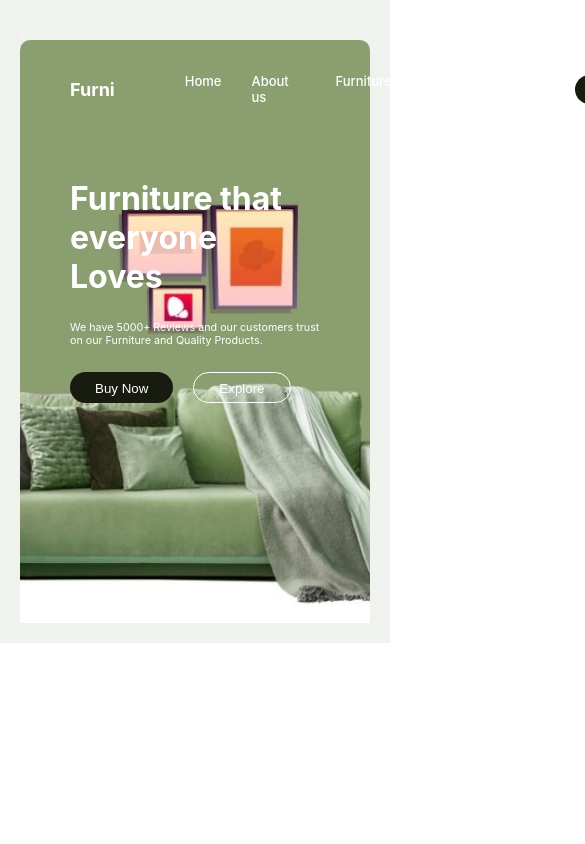
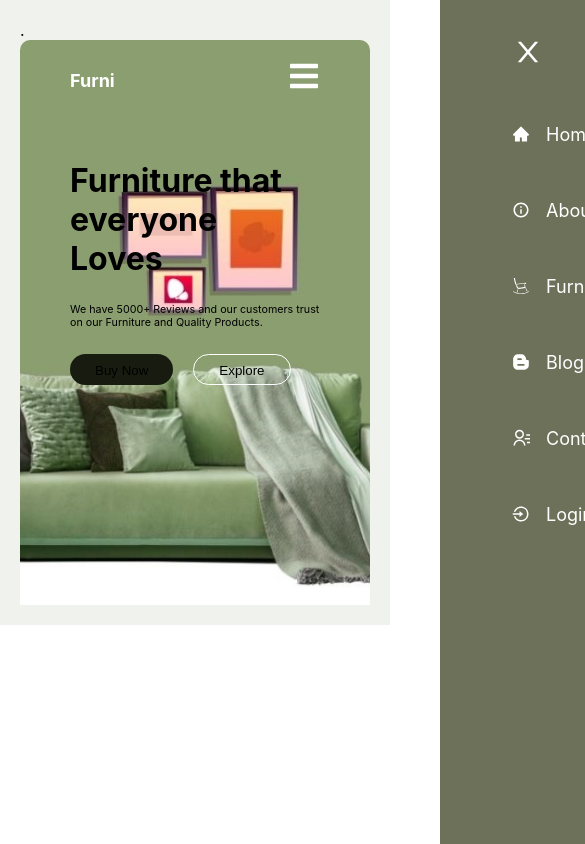
Before and after one commit to dixitji99/e-furniture, a React (Create React App) app: page / in a window 390 px wide. Shown: the top 844 px of the page, 585 px wide, since content can reach past the window. Built offline with nearby package versions, Linux system fonts and the light colour scheme.

Commit message:
fix(navbar): navbar made responsive

```diff
--- a/src/Components/Navbar/Navbar.scss
+++ b/src/Components/Navbar/Navbar.scss
@@ -1,15 +1,5 @@
 @import "../../Color/basicColor";
-
-* {
-    color: $white;
-
-    a {
-        text-decoration: none;
-        &:hover{
-            text-decoration: underline;
-        }
-    }
-}
+@import "~react-pro-sidebar/dist/scss/styles.scss";
 
 .navbar {
     background-color: $lightolivegreen;
@@ -20,10 +10,25 @@
     border-top-right-radius: 10px;
     border-top-left-radius: 10px;
 
+    * {
+        a {
+            text-decoration: none;
+            &:hover {
+                text-decoration: underline;
+            }
+        }
+    }
+
     &__logo-name {
+        color: $white;
         font-size: large;
         font-weight: bold;
         align-self: center;
+    }
+
+    &__side-navbar {
+        margin-left: auto;
+        display: none;
     }
 
     &__nav-links {
@@ -33,6 +38,10 @@
         font-weight: 500;
         max-width: 800px;
         min-width: 400px;
+
+        * {
+            color: $white;
+        }
 
         ul {
             list-style: none;
@@ -45,6 +54,7 @@
         align-self: center;
 
         &--round-button {
+            color: $white;
             cursor: pointer;
             background-color: $darkgreen;
             border: none;
@@ -56,3 +66,18 @@
         }
     }
 }
+
+@media only screen and (max-width: 770px) {
+    .navbar {
+        &__side-navbar {
+            display: flex;
+        }
+
+        &__nav-links {
+            display: none;
+        }
+        &__login-button{
+            display: none;
+        }
+    }
+}
--- a/src/Components/Navbar/Navbar.tsx
+++ b/src/Components/Navbar/Navbar.tsx
@@ -1,30 +1,35 @@
 import './Navbar.scss'
-import {Link} from 'react-router-dom';
+import Sidebar from './Sidebar'
+import { Link } from 'react-router-dom';
+
 
 function Navbar() {
+
+
     return (
         <>
+
             <div className="navbar">
                 <div className='navbar__logo-name'>
                     Furni
                 </div>
+                <div className="navbar__side-navbar">
+                    <Sidebar />
+                </div>
+
                 <div className="navbar__nav-links">
                     <ul>
-                        {/* <li>Home</li>
-                        <li>About us</li>
-                        <li>Furniture</li>
-                        <li>Blog</li>
-                        <li>Contact us</li> */}
-                        <li><Link to='/'>Home</Link></li>
-                        <li><Link to='/'>About us</Link></li>
-                        <li><Link to='/'>Furniture</Link></li>
-                        <li><Link to='/'>Blog</Link></li>
-                        <li><Link to='/'>Contact us</Link></li>
+                        <li><Link to='e-furniture/'>Home</Link></li>
+                        <li><Link to='about/'>About us</Link></li>
+                        <li><Link to='furniture/'>Furniture</Link></li>
+                        <li><Link to='blog/'>Blog</Link></li>
+                        <li><Link to='contact_us/'>Contact us</Link></li>
                     </ul>
                 </div>
                 <div className="navbar__login-button">
-                    <button className='navbar__login-button--round-button'>Login</button>
+                    <Link to='login_page/'><button className='navbar__login-button--round-button'>Login</button></Link>
                 </div>
+
             </div>
         </>
     )
--- /dev/null
+++ b/src/Components/Navbar/Sidebar.scss
@@ -0,0 +1,78 @@
+@import "../../Color/basicColor";
+
+.sidebar {
+    display: flex;
+    align-items: center;
+}
+
+.menu-bars {
+    margin: 0 0 0 2rem;
+    font-size: 2rem;
+    background: none;
+    color: $white;
+}
+
+.nav-menu {
+    background-color: rgba($color: $mediumolivegreen, $alpha: 0.5);
+    width: 250px;
+    height: 100vh;
+    display: flex;
+    justify-content: center;
+    position: fixed;
+    top: 0;
+    right: -300px;
+    transition: 850ms;
+}
+
+.nav-menu.active {
+    right: -33px;
+    transition: 350ms;
+}
+
+.nav-text {
+    display: flex;
+    justify-content: start;
+    align-items: center;
+    padding: 8px 0 8px 16px;
+    list-style: none;
+    height: 60px;
+}
+
+.nav-text a {
+    text-decoration: none;
+    color: $white;
+    font-size: 18px;
+    width: 95%;
+    height: 100%;
+    display: flex;
+    align-items: center;
+    padding: 0 16px;
+    border-radius: 4px;
+}
+
+.nav-text a:hover {
+    background-color: $lightgreen;
+    color: $black;
+}
+
+.nav-menu-items {
+    width: 100%;
+}
+
+.navbar-toggle {
+    width: 100%;
+    height: 80px;
+    display: flex;
+    justify-content: start;
+    align-items: center;
+}
+
+span {
+    margin-left: 16px;
+}
+
+@media only screen and (max-width: 770px) {
+    .nav-menu {
+        background-color: rgba($color: $mediumolivegreen, $alpha: 0.9);
+    }
+}
--- /dev/null
+++ b/src/Components/Navbar/Sidebar.tsx
@@ -0,0 +1,46 @@
+
+import { useState } from 'react';
+import { Link } from 'react-router-dom';
+import * as FaIcons from 'react-icons/fa'
+import * as AiIcons from 'react-icons/ai'
+import { SidebarData } from './SidebarData';
+import './Sidebar.scss'
+
+function Sidebar() {
+
+    const [sidebar, setSidebar] = useState(false);
+
+    const showSidebar = () => setSidebar(!sidebar);
+
+    return (
+
+        <>
+            <div className='sidebar'>
+                <Link to='#' className='menu-bars'>
+                    <FaIcons.FaBars onClick={showSidebar} />
+                </Link>
+            </div>
+            <nav className={sidebar ? 'nav-menu active' : 'nav-menu'}>
+                <ul className="nav-menu-items">
+                    <li className="navbar-toggle">
+                        <Link to='#' className='menu-bars' >
+                            <AiIcons.AiOutlineClose  onClick={showSidebar} />
+                        </Link>
+                    </li>
+                    {SidebarData.map((data, index) => {
+                        return (
+                            <li key={index} className={data.className}>
+                                <Link to={data.path}>
+                                    {data.icon}
+                                    <span>{data.title}</span>
+                                </Link>
+                            </li>
+                        )
+                    })}
+                </ul>
+            </nav>
+        </>
+    )
+}
+
+export default Sidebar
--- /dev/null
+++ b/src/Components/Navbar/SidebarData.tsx
@@ -0,0 +1,44 @@
+import * as FaIcons from 'react-icons/fa';
+import * as AiIcons from 'react-icons/ai';
+import * as IoIcons from 'react-icons/io';
+import * as GiIcons from 'react-icons/gi';
+import * as RiIcons from 'react-icons/ri';
+
+export const SidebarData = [
+    {
+        title:'Home',
+        path:'/',
+        icon:<AiIcons.AiFillHome />,
+        className:'nav-text'
+    },
+    {
+        title:'About us',
+        path:'/about_us',
+        icon:<RiIcons.RiInformationLine />,
+        className:'nav-text'
+    },
+    {
+        title:'Furniture',
+        path:'/furniture',
+        icon:<GiIcons.GiRockingChair />,
+        className:'nav-text'
+    },
+    {
+        title:'Blog',
+        path:'/blog',
+        icon:<FaIcons.FaBloggerB />,
+        className:'nav-text'
+    },
+    {
+        title:'Contact Us',
+        path:'/contact_us',
+        icon:<RiIcons.RiContactsLine />,
+        className:'nav-text'
+    },
+    {
+        title:'Login',
+        path:'/login',
+        icon:<RiIcons.RiLoginCircleLine />,
+        className:'nav-text'
+    }
+]
```
